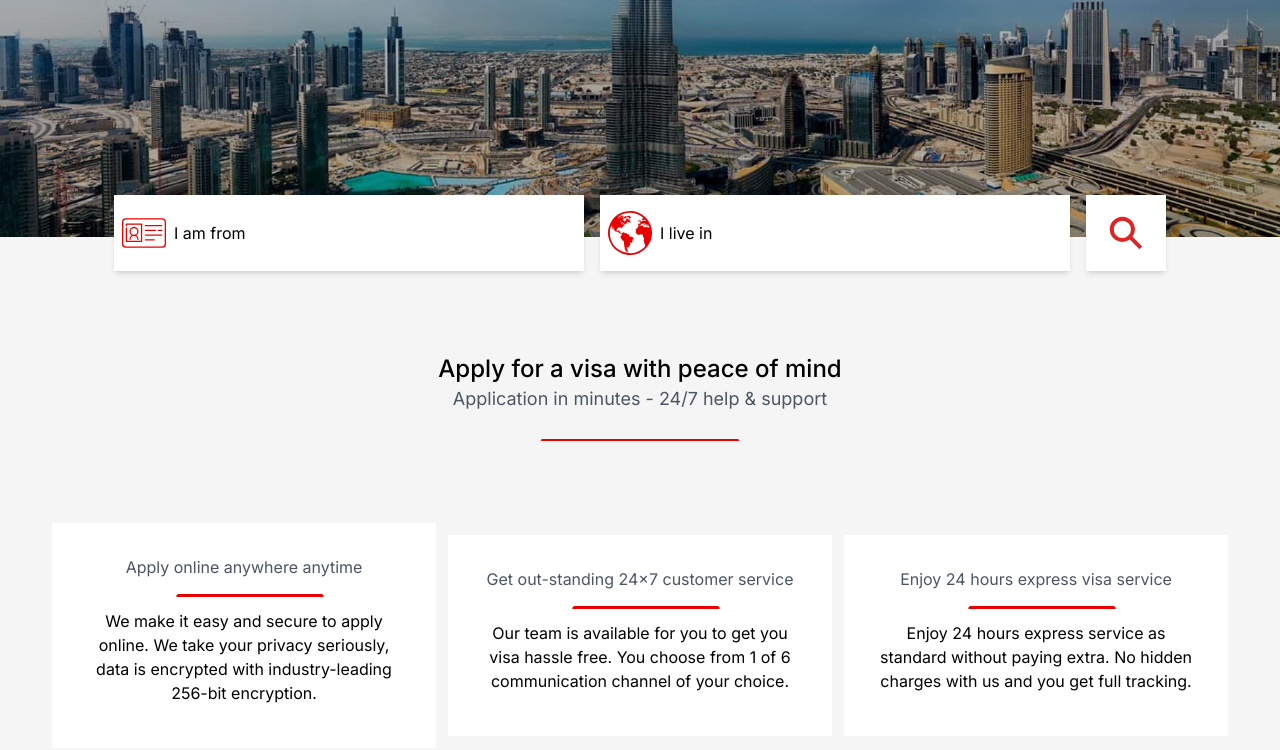
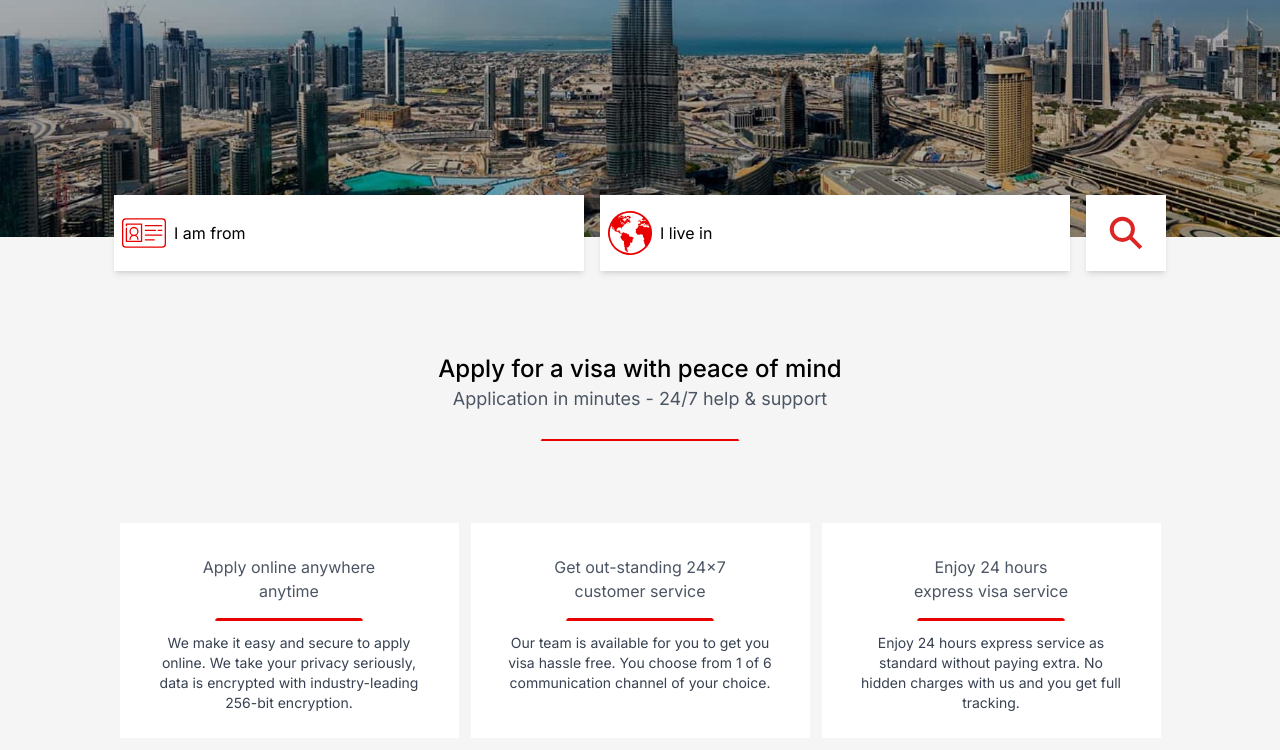
Before and after one commit to tahaamin2013/Emirates-Visa, a Next.js app: page / in a window 1280 px wide. Shown: the part 389-1139 px from the top of the page. Built offline with nearby package versions, Linux system fonts and the light colour scheme; no server answers.

Commit message:
Update The Service Section

```diff
--- a/src/components/Serice-Section/Service.tsx
+++ b/src/components/Serice-Section/Service.tsx
@@ -2,12 +2,12 @@ import React from 'react'
 
 const Service = ({title, description}: {title: string, description: string}) => {
   return (
-    <div className="bg-white w-[305px] lg:w-96 text-center p-[35.2px] pt-[32px] pb-[43px]">
-          <p className="text-md text-gray-600">
+    <div className="bg-white w-[339px] h-[250px] lg:h-[215px] text-center align-middle flex flex-col items-center p-[35.2px] pt-[32px] pb-[43px]">
+          <p className="text-md text-gray-600 w-44">
             {title}
           </p>
-          <hr className=" border-b-[#e90000] border-[3.4px] border-transparent ml-[70px] lg:ml-[88px] w-[150px] mt-3 rounded-full mb-3" />
-          <p>
+          <hr className=" border-b-[#e90000] border-[3.4px] border-transparent w-[150px] mt-3 rounded-full mb-3" />
+          <p className='text-gray-700 text-sm'>
             {description}
           </p>
         </div>
--- a/src/components/Serice-Section/ServicesSection.tsx
+++ b/src/components/Serice-Section/ServicesSection.tsx
@@ -10,13 +10,21 @@ const ServicesSection = () => {
       <p className=" text-sm lg:text-lg text-gray-600">
         Application in minutes - 24/7 help & support
       </p>
-      <hr className=" border-b-[#e90000] border-transparent border-2 w-[200px] mt-6 rounded-full mb-28" />
-      <div className=" flex flex-col items-center mt-[-30px] gap-3 lg:flex-row">
-        <Service title="Apply online anywhere anytime" description="We make it easy and secure to apply online. We take your privacy seriously, data is encrypted with industry-leading 256-bit encryption." />
-        <Service title="Get out-standing 24x7 customer service" description="Our team is available for you to get you visa hassle free. You choose from 1 of 6 communication channel of your choice." />
-        <Service title="Enjoy 24 hours express visa service" description="Enjoy 24 hours express service as standard without paying extra. No hidden charges with us and you get full tracking." />
+      <hr className=" border-b-[rgb(233,0,0)] border-transparent border-2 w-[200px] mt-6 rounded-full mb-28" />
+      <div className="flex flex-col items-center mt-[-30px] gap-3 lg:flex-row">
+        <Service
+          title="Apply online anywhere anytime"
+          description="We make it easy and secure to apply online. We take your privacy seriously, data is encrypted with industry-leading 256-bit encryption."
+        />
+        <Service
+          title="Get out-standing 24x7 customer service"
+          description="Our team is available for you to get you visa hassle free. You choose from 1 of 6 communication channel of your choice."
+        />
+        <Service
+          title="Enjoy 24 hours express visa service"
+          description="Enjoy 24 hours express service as standard without paying extra. No hidden charges with us and you get full tracking."
+        />
       </div>
-      <div className=" my-44"></div>
     </div>
   );
 };
```
